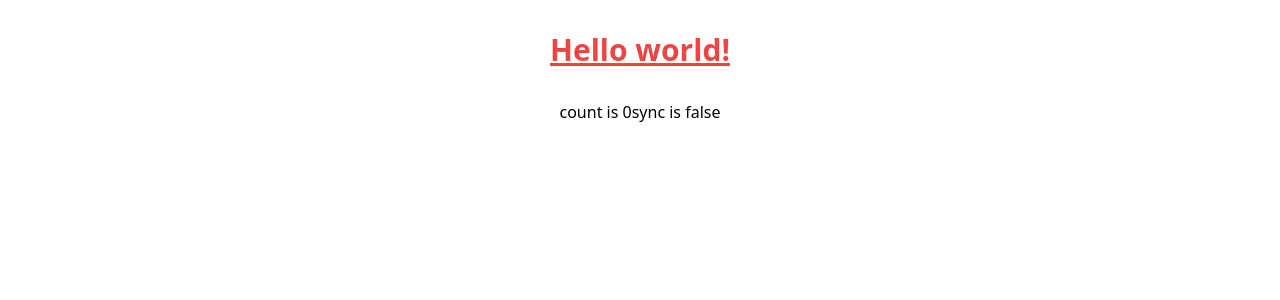
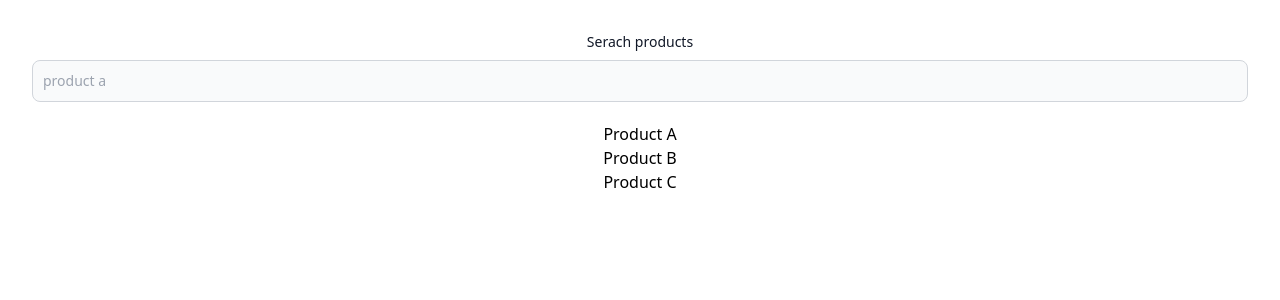
Before and after one commit to rdbhagat999/react18x, a React (Vite) app: page / in a window 1280 px wide. Shown: the top 300 px of the page. Built offline with nearby package versions, Linux system fonts and the light colour scheme.

Commit message:
adds useTransitionHook example

```diff
--- a/src/App.tsx
+++ b/src/App.tsx
@@ -1,49 +1,69 @@
-import { useEffect, useLayoutEffect, useState } from "react";
+import { ChangeEvent, useEffect, useState, useTransition } from "react";
 import "./App.css";
 
+const products = [
+  { id: 1, name: "Product A" },
+  { id: 2, name: "Product B" },
+  { id: 3, name: "Product C" },
+];
+
 function App() {
-  const [count, setCount] = useState(0);
-  const [sync, setSync] = useState(false);
+  const [isPending, startTransition] = useTransition();
+
+  const [productList, setProductList] = useState<
+    { id: number; name: string }[]
+  >([...products]);
+  const [name, setName] = useState("");
 
   useEffect(() => {
     console.log("[hook 1]");
-    return () => {
-      console.log("umount");
-    };
   });
 
   useEffect(() => {
     console.log("[hook 2]");
-  }, []);
+  }, [name]);
 
-  useLayoutEffect(() => {
-    console.log("inside [useLayoutEffect] without dependencies array");
-  });
+  const handleChange = (e: ChangeEvent<HTMLInputElement>) => {
+    setName(e?.target?.value);
 
-  useLayoutEffect(() => {
-    console.log("inside [useLayoutEffect] with dependencies array");
-  }, []);
+    startTransition(() => {
+      console.log("inside [startTransition]");
+      console.log("[startTransition] [isPending]", isPending);
 
-  useLayoutEffect(() => {
-    document.title = "ttttttttttt";
-    document.title = "hello_" + count;
-    console.log("inside [useLayoutEffect] set document title");
-  }, [count]);
+      setProductList(
+        products.filter((item) => item.name?.includes(e?.target?.value))
+      );
+    });
+  };
+
+  console.log("[isPending]", isPending);
 
   return (
     <>
-      <h1 className="text-3xl text-red-500 font-bold underline">
-        Hello world!
-      </h1>
-      <div className="card">
-        <button onClick={() => setCount((count) => count + 1)}>
-          count is {count}
-        </button>
+      <h1 className="text-3xl text-red-500 font-bold underline">{name}</h1>
 
-        <button onClick={() => setSync((sync) => !sync)}>
-          sync is {sync ? "true" : "false"}
-        </button>
+      <div className="mb-5">
+        <label
+          htmlFor="text"
+          className="block mb-2 text-sm font-medium text-gray-900"
+        >
+          Serach products
+        </label>
+        <input
+          type="text"
+          id="products-search"
+          className="bg-gray-50 border border-gray-300 text-gray-900 text-sm rounded-lg focus:ring-blue-500 focus:border-blue-500 block w-full p-2.5"
+          placeholder="product a"
+          value={name}
+          onChange={(e) => handleChange(e)}
+        />
       </div>
+
+      {isPending ? (
+        <h2 className="text-3xl text-gray-500 font-bold underline">Loading</h2>
+      ) : (
+        productList.map((item) => <div key={item?.id}>{item?.name}</div>)
+      )}
     </>
   );
 }
```
